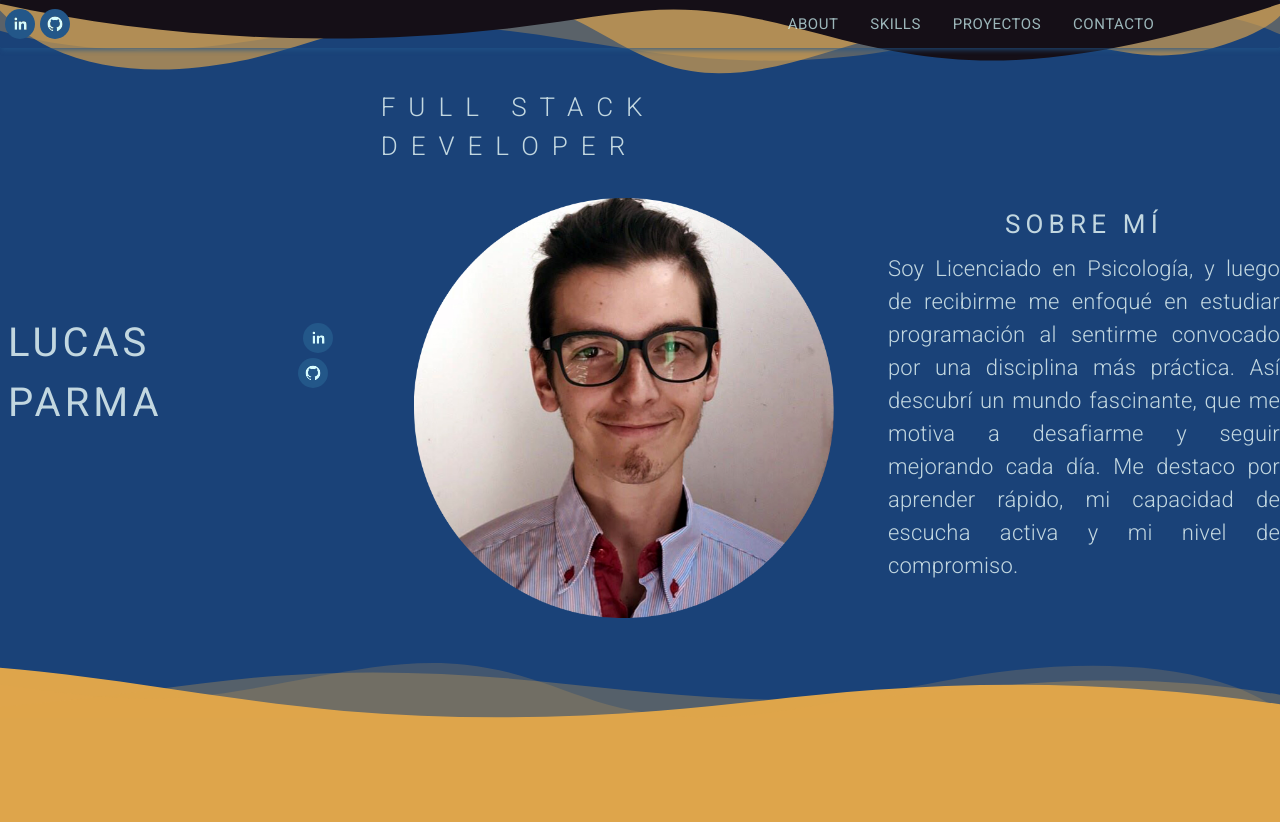
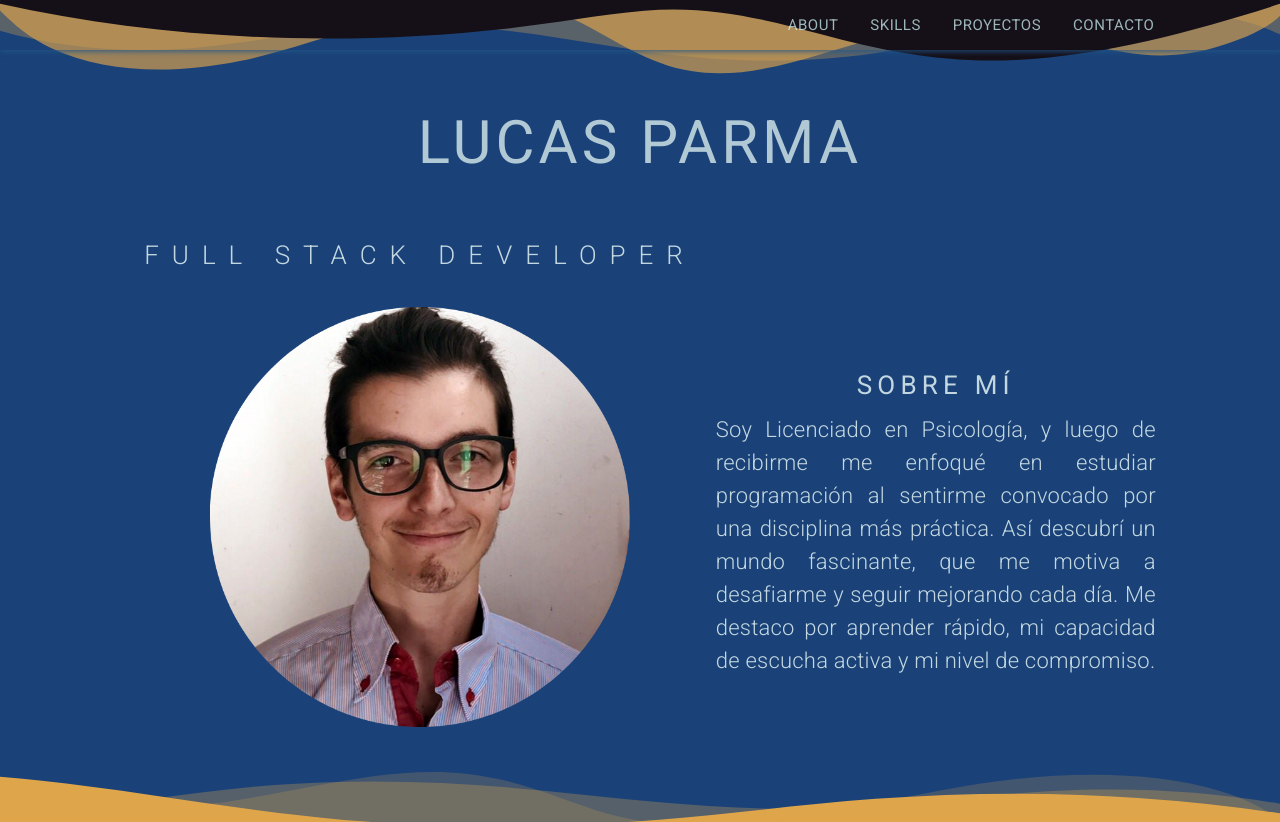
Before and after one commit to parmaps/lucasparma, a Next.js app: page / in a window 1280 px wide. Shown: the top 822 px of the page. Built offline with nearby package versions, Linux system fonts and the light colour scheme.

Commit message:
name position & animation

```diff
--- a/components/Hero/Name.tsx
+++ b/components/Hero/Name.tsx
@@ -1,10 +1,15 @@
 import React from "react";
 import styles from "./Hero.module.scss";
-import { Center, Text } from "@chakra-ui/react";
-import { motion } from "framer-motion";
+import { Center, chakra, shouldForwardProp, Text } from "@chakra-ui/react";
+import { isValidMotionProp, motion } from "framer-motion";
 import { Cursor, useTypewriter } from "react-simple-typewriter";
 
 type Props = {};
+
+const ChakraCenter = chakra(motion.div, {
+  shouldForwardProp: (prop) =>
+    isValidMotionProp(prop) || shouldForwardProp(prop),
+});
 
 function Name({}: Props) {
   const [text, count] = useTypewriter({
@@ -13,20 +18,32 @@ function Name({}: Props) {
   });
 
   return (
-    <Center
-    mt={[7, 10]}
-      className={styles.hero_name}
-      as={motion.div}
-      initial={{ opacity: 0.25 }}
-      animate={{
-        scale: [1, 2, 2, 5, 1],
-        opacity: [0.1, 0.2, 0.4, 0.8, 1],
-      }}
-      transition="3s">
-      <Text fontSize={["20px", "30px", "40px"]} p={[1, 1.5, 2]}>
-        {text}
-      </Text>
-      <Cursor cursorColor="rgb(40, 32, 43)"></Cursor>
+    <Center>
+      <ChakraCenter
+        mt={[5, 10]}
+        className={styles.hero_name}
+        initial={{ opacity: 0.5 }}
+        drag="x"
+        dragConstraints={{ left: -100, right: 100 }}
+        animate={{
+          scale: [0.1, 0.7, 1.25, 1.1, 1],
+          opacity: [0.6, 0.7, 0.8, 0.9],
+        }}
+        // transition="3s"
+        transition={{
+          duration: 3,
+          ease: "linear",
+          // repeat: Infinity,
+          // repeatType: "reverse",
+        }}
+      >
+        <Text
+          fontSize={["20px", "40px", "60px"]}
+          p={[1, 1.5, 2]}>
+          {text}
+        </Text>
+        {/* <Cursor cursorColor="rgb(40, 32, 43)"></Cursor> */}
+      </ChakraCenter>
     </Center>
   );
 }
--- a/components/Navbar/Navbar.module.scss
+++ b/components/Navbar/Navbar.module.scss
@@ -14,16 +14,17 @@ $light-color-hover: rgba(214, 253, 255, 0.8);
     top: 0;
     opacity: 1;
     z-index: 10;
+    height: 50px;
 }
 
 .navbar_links {
     display: flex;
-    flex: 1;
     justify-content: center;
-    align-items: center;
+    align-items: flex-end;
     list-style: none;
     text-transform: uppercase;
     position: relative;
+    float: right;
     right: 27.5%;
 
     @media (min-width: 1600px) {
--- a/components/Navbar/Navbar.tsx
+++ b/components/Navbar/Navbar.tsx
@@ -15,8 +15,7 @@ const Navbar = (props: Props) => {
       justify="space-between"
       maxH="50px"
       className={styles.navbar}>
-      <SocialIcons />
-      {/* <Name /> */}
+      <p/>
       <NavLinks />
     </Flex>
   );
--- a/components/Navbar/SocialIcons.tsx
+++ b/components/Navbar/SocialIcons.tsx
@@ -17,14 +17,14 @@ function SocialIcons({}: Props) {
         transition="1.5s ">
         <SocialIcon
           className={`${styles.menu_hover}`}
-          style={{ height: 30, width: 30, margin: 5 }}
+          style={{ height: 50, width: 50, marginBottom: 5 }}
           url="https://www.linkedin.com/in/lucas-parma/"
           fgColor="#D6FDFF"
           bgColor="#235789"
         />
         <SocialIcon
           className={`${styles.menu_hover}`}
-          style={{ height: 30, width: 30 }}
+          style={{ height: 50, width: 50 }}
           url="https://github.com/parmaps/"
           fgColor="#D6FDFF"
           bgColor="#235789"
--- a/pages/index.tsx
+++ b/pages/index.tsx
@@ -49,10 +49,10 @@ const Home: NextPage = () => {
       </div>
 
       <Navbar />
+      <Name />
       <div className={styles.horizontal}>
         {/* <HStack> */}
-      <Name />
-      <SocialIcons />
+      {/* <SocialIcons /> */}
         <section id="home">
           <Hero />
         </section>
```
Also changed, not shown: components/Hero/Hero.module.scss (line endings or trailing spaces).
